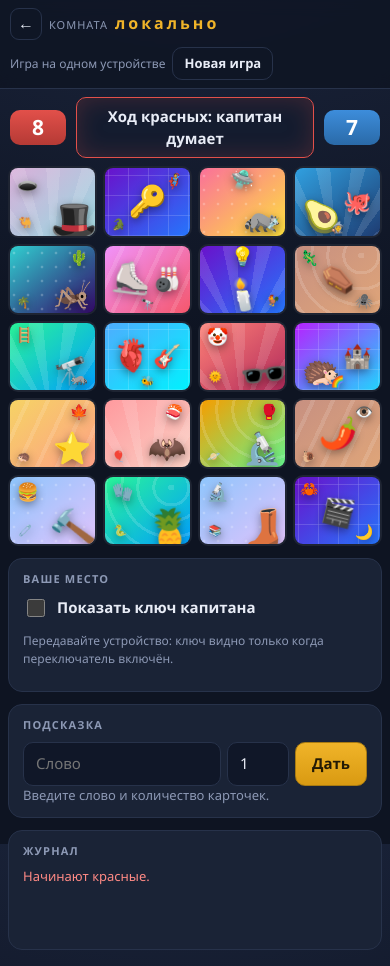
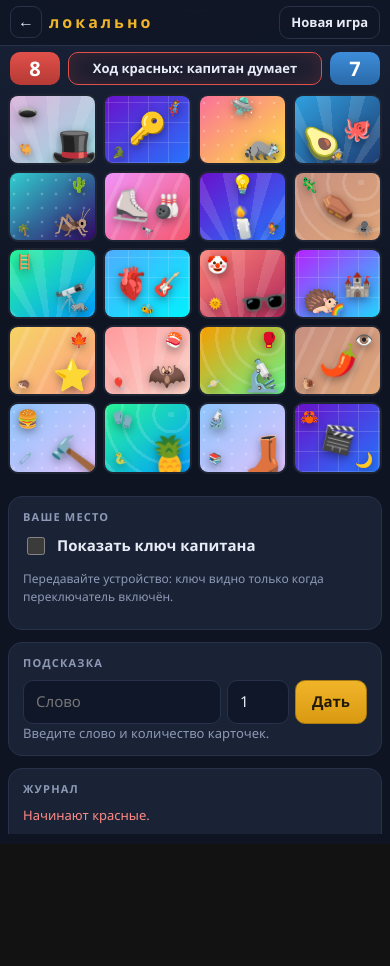
Before and after one commit to xpesh01/codenames-pictures, a plain HTML site: page index.html in a window 390 px wide. Both pictures are taken after a click on the button "Играть на одном экране". After the commit the page ends 844 px from the top, so only its background shows below. Drawn offline with Linux system fonts and the light colour scheme.

Commit message:
Fit board to viewport: no page scrolling on any screen size

```diff
--- a/css/style.css
+++ b/css/style.css
@@ -139,7 +139,15 @@ input:focus, select:focus { outline: 2px solid #3a567f; outline-offset: 1px; }
 
 /* ───────── шапка игры ───────── */
 
-.screen--game { display: flex; flex-direction: column; min-height: 100vh; }
+/* Экран игры занимает ровно высоту окна: поле подгоняется под свободное
+   место скриптом, страница целиком не скроллится никогда. */
+.screen--game {
+  display: flex;
+  flex-direction: column;
+  height: 100vh;
+  height: 100dvh;
+  overflow: hidden;
+}
 
 .topbar {
   display: flex;
@@ -196,21 +204,38 @@ input:focus, select:focus { outline: 2px solid #3a567f; outline-offset: 1px; }
 
 .layout {
   flex: 1;
+  min-height: 0;
   display: grid;
   grid-template-columns: minmax(0, 1fr) 300px;
   gap: 16px;
-  padding: 0 14px 18px;
-  align-items: start;
+  padding: 0 14px 14px;
 }
-.board-wrap { min-width: 0; }
+
+.board-wrap {
+  min-width: 0;
+  min-height: 0;
+  display: grid;
+  grid-template-rows: minmax(0, 1fr) auto;
+  gap: 10px;
+}
+.board-area {
+  min-height: 0;
+  display: flex;
+  align-items: center;
+  justify-content: center;
+  overflow: hidden;
+}
 
 /* ───────── поле ───────── */
 
 .board {
   --cols: var(--cols-base, 5);
+  --gap: 10px;
   display: grid;
   grid-template-columns: repeat(var(--cols), minmax(0, 1fr));
-  gap: 10px;
+  gap: var(--gap);
+  max-width: 100%;
+  max-height: 100%;
 }
 
 .card {
@@ -327,8 +352,7 @@ input:focus, select:focus { outline: 2px solid #3a567f; outline-offset: 1px; }
 .card.is-revealed.key-assassin .art { filter: grayscale(1) brightness(.25); }
 
 .clue-strip {
-  margin-top: 12px;
-  padding: 12px 16px;
+  padding: 10px 16px;
   border-radius: 12px;
   background: var(--panel);
   border: 1px solid var(--line);
@@ -353,8 +377,9 @@ input:focus, select:focus { outline: 2px solid #3a567f; outline-offset: 1px; }
   display: flex;
   flex-direction: column;
   gap: 12px;
-  position: sticky;
-  top: 70px;
+  min-height: 0;
+  overflow-y: auto;
+  overscroll-behavior: contain;
 }
 .panel__block {
   background: var(--panel);
@@ -453,10 +478,35 @@ input:focus, select:focus { outline: 2px solid #3a567f; outline-offset: 1px; }
 
 /* ───────── адаптив ───────── */
 
-@media (max-width: 920px) {
-  .layout { grid-template-columns: minmax(0, 1fr); }
-  .panel { position: static; }
-  .panel__block--grow .log { max-height: 150px; }
+/* Панель уезжает под поле только в портретной ориентации: в альбомной
+   высоты и так мало, там выгоднее оставить её сбоку. */
+@media (max-width: 920px) and (orientation: portrait) {
+  .layout {
+    grid-template-columns: minmax(0, 1fr);
+    grid-template-rows: minmax(0, 1fr) auto;
+    gap: 10px;
+  }
+  .panel { max-height: 40vh; max-height: 40dvh; }
+  .panel__block--grow { flex: 0 0 auto; }
+  .panel__block--grow .log { max-height: 120px; }
+}
+
+@media (orientation: portrait) and (max-height: 700px) {
+  .panel { max-height: 32vh; max-height: 32dvh; }
+}
+
+@media (max-width: 920px) and (orientation: landscape) {
+  .layout { grid-template-columns: minmax(0, 1fr) 230px; }
+}
+
+/* Низкие экраны: ужимаем всё, что не поле. */
+@media (max-height: 500px) {
+  .topbar { padding: 4px 10px; }
+  .scorebar { padding: 4px 10px; }
+  .score { font-size: 17px; }
+  .turn-banner { font-size: 12px; padding: 4px 8px; }
+  .panel__block { padding: 8px 10px; }
+  .panel__block--grow { display: none; }
 }
 
 @media (max-width: 620px) {
@@ -464,13 +514,16 @@ input:focus, select:focus { outline: 2px solid #3a567f; outline-offset: 1px; }
 }
 
 @media (max-width: 560px) {
-  .board { gap: 6px; }
+  .board { --gap: 6px; }
   .card { border-radius: 10px; }
-  .topbar { padding: 8px 10px; gap: 7px; }
+  /* Шапка в одну строку — каждый лишний ряд съедает высоту поля. */
+  .topbar { padding: 6px 10px; gap: 7px; flex-wrap: nowrap; }
+  .topbar .status, .room__label { display: none; }
   .room strong { font-size: 16px; }
-  .layout { padding: 0 8px 16px; gap: 12px; }
-  .scorebar { grid-template-columns: 56px 1fr 56px; padding: 8px 10px; }
-  .score { font-size: 21px; }
+  .layout { padding: 0 8px 10px; gap: 10px; }
+  .scorebar { grid-template-columns: 50px 1fr 50px; padding: 6px 10px; gap: 8px; }
+  .score { font-size: 20px; }
+  .turn-banner { font-size: 13px; padding: 6px 8px; }
   .home-card { padding: 22px 18px; }
   .logo { font-size: 28px; }
 }
--- a/index.html
+++ b/index.html
@@ -69,7 +69,9 @@
 
   <main class="layout">
     <div class="board-wrap">
-      <div id="board" class="board"></div>
+      <div id="board-area" class="board-area">
+        <div id="board" class="board"></div>
+      </div>
       <div id="clue-strip" class="clue-strip" hidden></div>
     </div>
 
--- a/js/app.js
+++ b/js/app.js
@@ -30,6 +30,7 @@ const el = {
   turn: $('#turn-banner'),
 
   board: $('#board'),
+  boardArea: $('#board-area'),
   clueStrip: $('#clue-strip'),
 
   seatOnline: $('#seat-online'),
@@ -245,7 +246,49 @@ function render() {
   renderPlayers();
   renderLog(view);
   renderResult(view);
+  fitBoard();
 }
+
+const CARD_RATIO = 5 / 4;
+
+/**
+ * Подгоняет ширину поля так, чтобы оно целиком влезало в свободную область:
+ * карточки держат пропорцию 5:4, поэтому ограничением становится либо ширина,
+ * либо высота — берём меньшее. Благодаря этому страница никогда не скроллится.
+ */
+function fitBoard() {
+  const view = room.view;
+  if (!view || el.game.hidden) return;
+
+  const styles = getComputedStyle(el.board);
+  const cols = parseInt(styles.getPropertyValue('--cols'), 10) || view.cols;
+  const gap = parseFloat(styles.columnGap) || 0;
+  const rows = Math.ceil(view.cards.length / cols);
+
+  const availW = el.boardArea.clientWidth;
+  const availH = el.boardArea.clientHeight;
+  if (!availW || !availH) return;
+
+  const byWidth = (availW - (cols - 1) * gap) / cols;
+  const byHeight = ((availH - (rows - 1) * gap) / rows) * CARD_RATIO;
+  const cardW = Math.max(36, Math.min(byWidth, byHeight));
+
+  el.board.style.width = `${Math.floor(cardW * cols + (cols - 1) * gap)}px`;
+}
+
+let fitScheduled = false;
+const scheduleFit = () => {
+  if (fitScheduled) return;
+  fitScheduled = true;
+  requestAnimationFrame(() => {
+    fitScheduled = false;
+    fitBoard();
+  });
+};
+
+new ResizeObserver(scheduleFit).observe(el.boardArea);
+window.addEventListener('resize', scheduleFit);
+window.addEventListener('orientationchange', scheduleFit);
 
 function renderBoard(view) {
   const signature = `${view.seed}:${view.cols}`;
```
